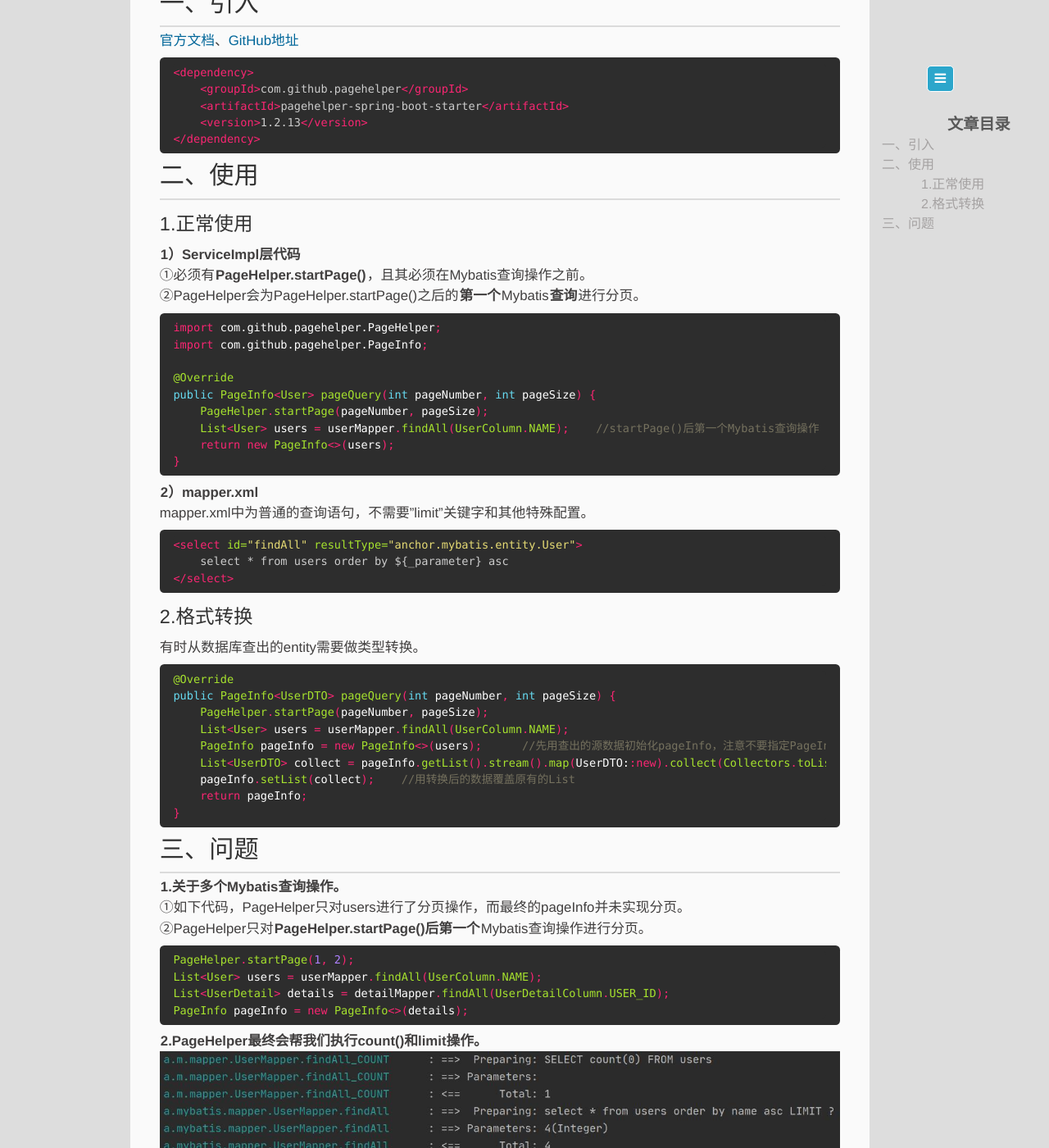
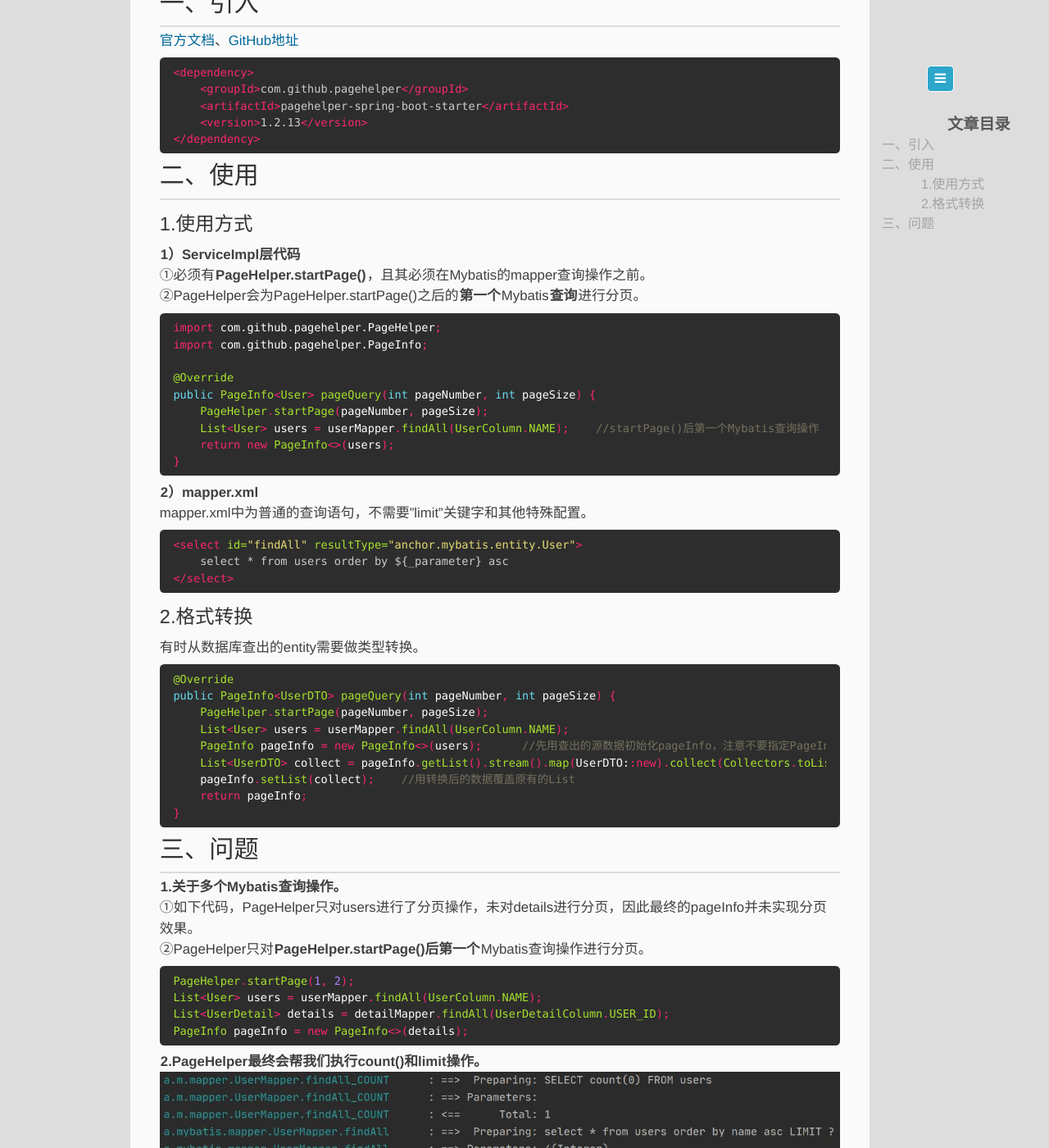
Before and after one commit to memorate/memorate.github.io, a Jekyll site: the page built from _posts/2020-05-03-springboot-mybatis-pageHelper.md, in a window 1280 px wide and 1400 px high, scrolled down 313 px. Shown: the whole window at 82% size. Built offline with Jekyll 4.4.1, drawn with Linux system fonts in a browser that asks for light colours.

Commit message:
update 20200503

````diff
--- a/_posts/2020-05-03-springboot-mybatis-pageHelper.md
+++ b/_posts/2020-05-03-springboot-mybatis-pageHelper.md
@@ -21,9 +21,9 @@ description: 自动分页插件PageHelper使用
 </dependency>
 ```
 ## 二、使用
-#### 1.正常使用
+#### 1.使用方式
 **1）ServiceImpl层代码**
-①必须有**PageHelper.startPage()**，且其必须在Mybatis查询操作之前。
+①必须有**PageHelper.startPage()**，且其必须在Mybatis的mapper查询操作之前。
 ②PageHelper会为PageHelper.startPage()之后的**第一个**Mybatis**查询**进行分页。
 ```java
 import com.github.pagehelper.PageHelper;
@@ -50,7 +50,7 @@ mapper.xml中为普通的查询语句，不需要"limit"关键字和其他特殊
 public PageInfo<UserDTO> pageQuery(int pageNumber, int pageSize) {
     PageHelper.startPage(pageNumber, pageSize);
     List<User> users = userMapper.findAll(UserColumn.NAME);
-    PageInfo pageInfo = new PageInfo<>(users);      //先用查出的源数据初始化pageInfo，注意不要指定PageInfo<T>中泛型T
+    PageInfo pageInfo = new PageInfo<>(users);      //先用查出的源数据初始化pageInfo，注意不要指定PageInfo<T>中T
     List<UserDTO> collect = pageInfo.getList().stream().map(UserDTO::new).collect(Collectors.toList());    //数据格式转换
     pageInfo.setList(collect);    //用转换后的数据覆盖原有的List
     return pageInfo;
@@ -58,7 +58,7 @@ public PageInfo<UserDTO> pageQuery(int pageNumber, int pageSize) {
 ```
 ## 三、问题
 **1.关于多个Mybatis查询操作。**
-①如下代码，PageHelper只对users进行了分页操作，而最终的pageInfo并未实现分页。
+①如下代码，PageHelper只对users进行了分页操作，未对details进行分页，因此最终的pageInfo并未实现分页效果。
 ②PageHelper只对**PageHelper.startPage()后第一个**Mybatis查询操作进行分页。
 ```java
 PageHelper.startPage(1, 2);
````
